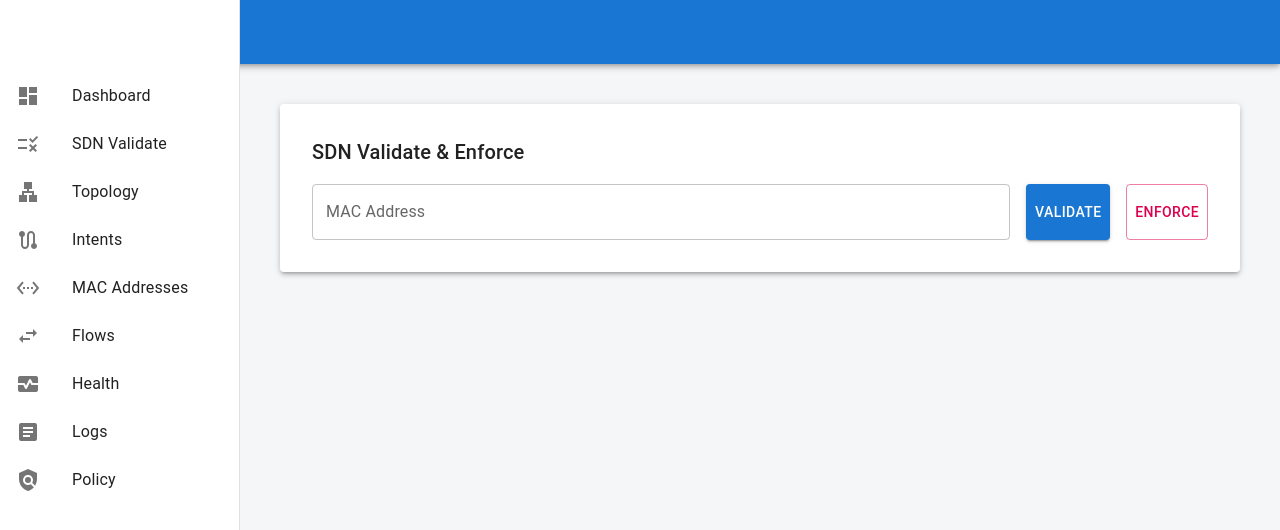
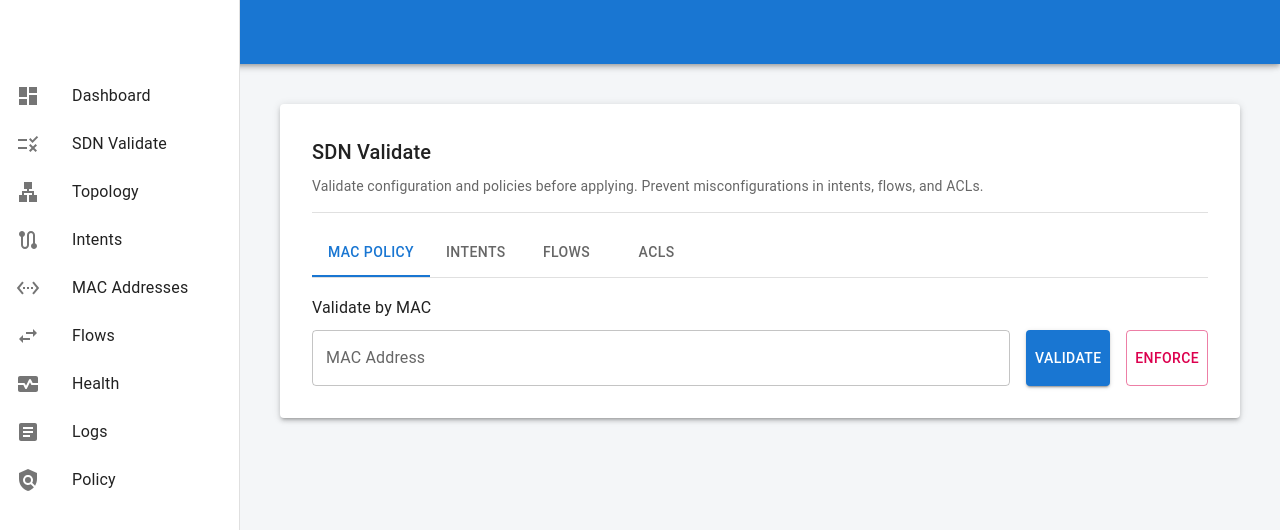
Before and after one commit to davetes/NACSYSTEM, a React (Create React App) app in the folder frontend/: page /sdn in a window 1280 px wide. Shown: the top 530 px of the page. Built offline with nearby package versions, Linux system fonts and the light colour scheme.

Commit message:
increase the future of sdnvalidate

```diff
--- a/frontend/src/components/MacAddressForm.js
+++ b/frontend/src/components/MacAddressForm.js
@@ -1,5 +1,6 @@
 import React, { useEffect, useState } from 'react';
-import { Card, CardHeader, CardContent, Stack, TextField, Button, Alert, Table, TableHead, TableRow, TableCell, TableBody, CircularProgress } from '@mui/material';
+import { Card, CardHeader, CardContent, Stack, TextField, Button, Alert, Table, TableHead, TableRow, TableCell, TableBody, CircularProgress, IconButton, Tooltip } from '@mui/material';
+import DeleteForeverIcon from '@mui/icons-material/DeleteForever';
 import api from '../api';
 
 // Uses Flask backend endpoints:
@@ -21,6 +22,29 @@ export default function MacAddressForm() {
     if (hex.length !== 12) return null;
     if (!/^[0-9A-F]{12}$/.test(hex)) return null;
     return hex.match(/.{1,2}/g).join(':');
+  };
+
+  const onDelete = async (macToDelete) => {
+    setSubmitting(true);
+    setError('');
+    setSuccess('');
+    try {
+      // Try a RESTful delete by MAC in path
+      await api.delete(`/devices/${encodeURIComponent(macToDelete)}`);
+      setSuccess(`Removed ${macToDelete}`);
+      await load();
+    } catch (err1) {
+      try {
+        // Fallback: some backends accept body for deletes
+        await api.delete('/devices', { data: { mac: macToDelete } });
+        setSuccess(`Removed ${macToDelete}`);
+        await load();
+      } catch (err2) {
+        setError(err2?.response?.data?.error || err1?.response?.data?.error || `Failed to remove ${macToDelete}`);
+      }
+    } finally {
+      setSubmitting(false);
+    }
   };
 
   const load = async () => {
@@ -103,6 +127,7 @@ export default function MacAddressForm() {
                   <TableCell>Username</TableCell>
                   <TableCell>Authorized</TableCell>
                   <TableCell align="right">VLAN</TableCell>
+                  <TableCell align="center">Actions</TableCell>
                 </TableRow>
               </TableHead>
               <TableBody>
@@ -112,9 +137,18 @@ export default function MacAddressForm() {
                     <TableCell>{d.username}</TableCell>
                     <TableCell>{String(d.authorized)}</TableCell>
                     <TableCell align="right">{d.vlan}</TableCell>
+                    <TableCell align="center">
+                      <Tooltip title={`Remove ${d.mac}`}>
+                        <span>
+                          <IconButton color="error" size="small" onClick={() => onDelete(d.mac)} disabled={submitting}>
+                            <DeleteForeverIcon fontSize="small" />
+                          </IconButton>
+                        </span>
+                      </Tooltip>
+                    </TableCell>
                   </TableRow>
                 ))}
-                {!devices.length && <TableRow><TableCell colSpan={4}>No devices found.</TableCell></TableRow>}
+                {!devices.length && <TableRow><TableCell colSpan={5}>No devices found.</TableCell></TableRow>}
               </TableBody>
             </Table>
           )}
--- a/frontend/src/components/SDNValidate.js
+++ b/frontend/src/components/SDNValidate.js
@@ -1,52 +1,173 @@
 import React, { useState } from 'react';
 import api from '../api';
-import { TextField, Button, Typography, Paper, Box, Chip, Stack } from '@mui/material';
+import {
+  TextField,
+  Button,
+  Typography,
+  Paper,
+  Box,
+  Chip,
+  Stack,
+  Tabs,
+  Tab,
+  Alert,
+  Divider,
+} from '@mui/material';
 
 function SDNValidate() {
+  // Tab state: 0=MAC, 1=Intents, 2=Flows, 3=ACLs
+  const [tab, setTab] = useState(0);
+
+  // MAC validation state
   const [mac, setMac] = useState('');
+  const [message, setMessage] = useState('');
   const [result, setResult] = useState(null);
-  const [message, setMessage] = useState('');
 
-  const handleValidate = () => {
+  // JSON validation state
+  const [intents, setIntents] = useState('[\n  { "src": "hostA", "dst": "hostB", "allow": true }\n]');
+  const [flows, setFlows] = useState('[\n  { "match": { "ipProto": 6, "dstPort": 443 }, "action": "FORWARD" }\n]');
+  const [acls, setAcls] = useState('[\n  { "rule": "deny tcp any any eq 23", "description": "Block telnet" }\n]');
+  const [jsonResult, setJsonResult] = useState(null);
+  const [jsonMessage, setJsonMessage] = useState('');
+
+  const handleValidateMac = async () => {
     setMessage('');
-    api.get(`/sdn/validate/${mac}`)
-      .then(res => setResult(res.data))
-      .catch(err => setResult({ error: err?.response?.data?.error || 'Request failed' }));
+    setResult(null);
+    try {
+      const res = await api.get(`/sdn/validate/${mac}`);
+      setResult(res.data);
+    } catch (err) {
+      setResult({ ok: false, error: err?.response?.data?.error || 'Request failed' });
+    }
   };
 
-  const handleEnforce = () => {
+  const handleEnforceMac = async () => {
     setMessage('');
-    api.post(`/sdn/enforce/${mac}`)
-      .then(res => {
-        setResult(res.data);
-        setMessage('Policy enforced successfully');
-      })
-      .catch(err => setMessage('Error: ' + (err?.response?.data?.error || 'Request failed')));
+    try {
+      const res = await api.post(`/sdn/enforce/${mac}`);
+      setMessage('Policy enforced successfully');
+      setResult(res.data);
+    } catch (err) {
+      setMessage('Error: ' + (err?.response?.data?.error || 'Request failed'));
+    }
   };
+
+  const safeParse = (text) => {
+    try { return [JSON.parse(text), null]; } catch (e) { return [null, e.message]; }
+  };
+
+  const handleValidateJSON = async (kind) => {
+    setJsonMessage('');
+    setJsonResult(null);
+    const source = kind === 'intents' ? intents : kind === 'flows' ? flows : acls;
+    const [parsed, parseErr] = safeParse(source);
+    if (parseErr) {
+      setJsonMessage(`Invalid JSON: ${parseErr}`);
+      setJsonResult({ ok: false });
+      return;
+    }
+    // Try backend validation endpoint per kind; if missing, simulate a pass with basic checks
+    try {
+      const endpoint = kind === 'intents' ? '/api/validate/intents' : kind === 'flows' ? '/api/validate/flows' : '/api/validate/acls';
+      const res = await api.post(endpoint, parsed);
+      setJsonResult(res.data || { ok: true });
+    } catch (err) {
+      // Basic heuristic checks as a fallback
+      const issues = [];
+      if (!Array.isArray(parsed)) issues.push('Payload should be an array.');
+      const arr = Array.isArray(parsed) ? parsed : [];
+      if (kind === 'intents') {
+        arr.forEach((it, i) => {
+          if (!it.src || !it.dst) issues.push(`Intent[${i}]: missing src/dst`);
+        });
+      } else if (kind === 'flows') {
+        arr.forEach((f, i) => {
+          if (!f.match || !f.action) issues.push(`Flow[${i}]: missing match/action`);
+        });
+      } else if (kind === 'acls') {
+        arr.forEach((a, i) => {
+          if (!a.rule) issues.push(`ACL[${i}]: missing rule`);
+        });
+      }
+      setJsonResult({ ok: issues.length === 0, issues });
+      setJsonMessage('Backend validator unavailable. Performed basic client-side checks.');
+    }
+  };
+
+  const renderMacPanel = () => (
+    <Box sx={{ mt: 2 }}>
+      <Typography variant="subtitle1" sx={{ mb: 1 }}>Validate by MAC</Typography>
+      <Stack direction={{ xs: 'column', sm: 'row' }} spacing={2}>
+        <TextField label="MAC Address" value={mac} onChange={e => setMac(e.target.value)} fullWidth />
+        <Button variant="contained" onClick={handleValidateMac}>Validate</Button>
+        <Button variant="outlined" color="secondary" onClick={handleEnforceMac}>Enforce</Button>
+      </Stack>
+      {message && <Typography sx={{ mt: 2, color: message.startsWith('Error') ? 'error.main' : 'success.main' }}>{message}</Typography>}
+      {result && (
+        <Box sx={{ mt: 2 }}>
+          {result.authorized !== undefined && (
+            <Chip label={result.authorized ? 'AUTHORIZED' : 'BLOCKED'} color={result.authorized ? 'success' : 'error'} sx={{ mb: 2 }} />
+          )}
+          <Typography variant="body2" component="div">
+            <pre style={{ background: '#f5f5f5', padding: '10px', borderRadius: '4px', overflowX: 'auto' }}>{JSON.stringify(result, null, 2)}</pre>
+          </Typography>
+        </Box>
+      )}
+    </Box>
+  );
+
+  const renderJsonPanel = (title, kind, value, setValue, helper) => (
+    <Box sx={{ mt: 2 }}>
+      <Typography variant="subtitle1" sx={{ mb: 1 }}>{title}</Typography>
+      <TextField
+        value={value}
+        onChange={e => setValue(e.target.value)}
+        multiline
+        minRows={8}
+        fullWidth
+        placeholder="Paste JSON array..."
+        helperText={helper}
+      />
+      <Stack direction="row" spacing={2} sx={{ mt: 2 }}>
+        <Button variant="contained" onClick={() => handleValidateJSON(kind)}>Validate</Button>
+      </Stack>
+      {jsonMessage && <Alert sx={{ mt: 2 }} severity="warning">{jsonMessage}</Alert>}
+      {jsonResult && (
+        <Box sx={{ mt: 2 }}>
+          <Chip label={jsonResult.ok ? 'OK' : 'ISSUES FOUND'} color={jsonResult.ok ? 'success' : 'warning'} sx={{ mb: 2 }} />
+          {jsonResult.issues && jsonResult.issues.length > 0 && (
+            <Box>
+              {jsonResult.issues.map((is, i) => (
+                <Typography key={i} variant="body2">- {is}</Typography>
+              ))}
+            </Box>
+          )}
+          {!jsonResult.issues && (
+            <Typography variant="body2" color="text.secondary">Validator response shown below (if any):</Typography>
+          )}
+          <Typography variant="body2" component="div">
+            <pre style={{ background: '#f5f5f5', padding: '10px', borderRadius: '4px', overflowX: 'auto' }}>{JSON.stringify(jsonResult, null, 2)}</pre>
+          </Typography>
+        </Box>
+      )}
+    </Box>
+  );
 
   return (
     <Paper sx={{ p: 4, m: 2, bgcolor: '#ffffff', boxShadow: 3 }}>
-      <Typography variant="h6" sx={{ mb: 2 }}>SDN Validate & Enforce</Typography>
-      <Stack direction={{ xs: 'column', sm: 'row' }} spacing={2}>
-        <TextField label="MAC Address" value={mac} onChange={e => setMac(e.target.value)} fullWidth />
-        <Button variant="contained" onClick={handleValidate}>Validate</Button>
-        <Button variant="outlined" color="secondary" onClick={handleEnforce}>Enforce</Button>
-      </Stack>
-      {message && <Typography sx={{ mt: 2, color: message.startsWith('Error') ? 'red' : 'green' }}>{message}</Typography>}
-      {result && (
-        <Box sx={{ mt: 2 }}>
-          {result.authorized !== undefined && (
-            <Chip
-              label={result.authorized ? 'AUTHORIZED' : 'BLOCKED'}
-              color={result.authorized ? 'success' : 'error'}
-              sx={{ mb: 2 }}
-            />
-          )}
-          <Typography variant="body1">
-            <pre style={{ background: '#f5f5f5', padding: '10px', borderRadius: '4px' }}>{JSON.stringify(result, null, 2)}</pre>
-          </Typography>
-        </Box>
-      )}
+      <Typography variant="h6" sx={{ mb: 1 }}>SDN Validate</Typography>
+      <Typography variant="body2" color="text.secondary">Validate configuration and policies before applying. Prevent misconfigurations in intents, flows, and ACLs.</Typography>
+      <Divider sx={{ my: 2 }} />
+      <Tabs value={tab} onChange={(e, v) => setTab(v)} variant="scrollable" allowScrollButtonsMobile sx={{ borderBottom: 1, borderColor: 'divider' }}>
+        <Tab label="MAC Policy" />
+        <Tab label="Intents" />
+        <Tab label="Flows" />
+        <Tab label="ACLs" />
+      </Tabs>
+      {tab === 0 && renderMacPanel()}
+      {tab === 1 && renderJsonPanel('Validate Intents JSON', 'intents', intents, setIntents, 'Array of intents, e.g., [{ "src": "hostA", "dst": "hostB", "allow": true }]')}
+      {tab === 2 && renderJsonPanel('Validate Flows JSON', 'flows', flows, setFlows, 'Array of flows, e.g., [{ "match": { ... }, "action": "FORWARD" }]')}
+      {tab === 3 && renderJsonPanel('Validate ACLs JSON', 'acls', acls, setAcls, 'Array of ACL rules, e.g., [{ "rule": "deny tcp any any eq 23" }]')}
     </Paper>
   );
 }
```
Also changed, not shown: 1 other file (tests, documents, lock files or other folders).
